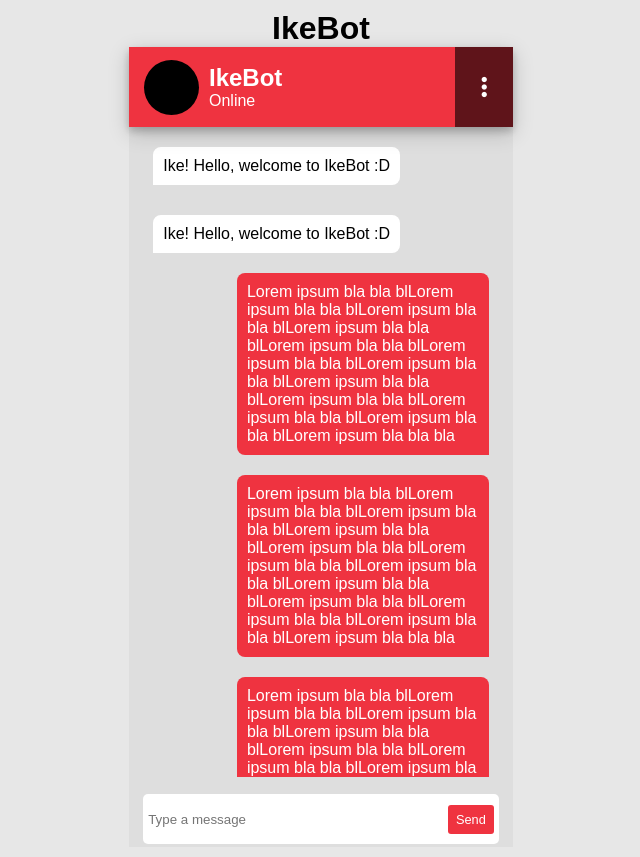
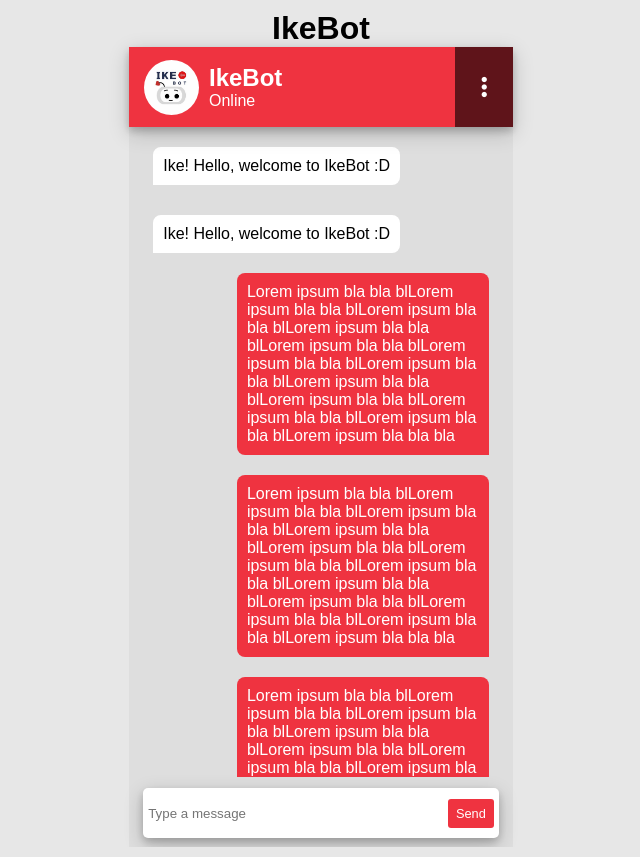
Before and after one commit to darrenori/SMU, a plain HTML site: page index.html in a window 1280 px wide. Shown: the whole page, without its empty margins (319-959 px from the left). Drawn offline with Linux system fonts and the light colour scheme.

Commit message:
profile pic

```diff
--- a/index.css
+++ b/index.css
@@ -86,7 +86,9 @@
     /* padding-top: 30px; */
     height:55px;
     width: 55px;
-    background-color: black;
+    background: url('content/yes.png');
+    background-size: cover;
+    /* background-color: black; */
     display: inline-block;
     border-radius: 50%;
     margin-left: 15px;
@@ -248,6 +250,8 @@
     padding-top: 10px;
     padding-bottom: 10px;
 
+    margin-bottom: 20px;
+    box-shadow: 0 4px 8px 0 rgba(0, 0, 0, 0.2), 0 6px 20px 0 rgba(0, 0, 0, 0.19);
 
     /* Padding-left+90% = same width */
 
```
Also changed, not shown: content/yes.png (added).
